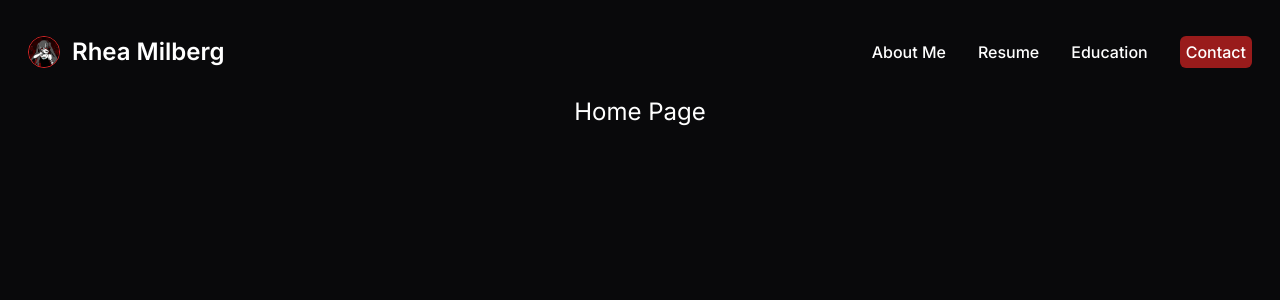
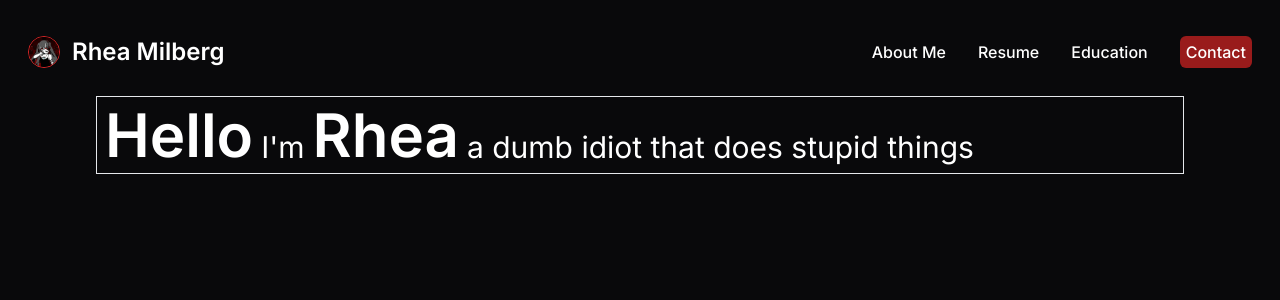
Before and after one commit to rh-35/nextjs, a Next.js app: page / in a window 1280 px wide. Shown: the top 300 px of the page. Built offline with nearby package versions, Linux system fonts and the light colour scheme.

Commit message:
fuck my life

```diff
--- a/app/page.tsx
+++ b/app/page.tsx
@@ -1,7 +1,12 @@
 export default function Home() {
   return (
-    <div className="flex justify-center">
-      <div className="text-center m-24 text-2xl">Home Page</div>
+    <div className="flex-col justify-center content-center">
+      <div className="text-center flex p-2 space-x-2 m-24 items-end border">
+        <div className="text-6xl font-semibold">Hello</div>
+        <div className="text-3xl">I'm</div>
+        <div className="text-6xl font-semibold">Rhea</div>
+        <div className="text-3xl">a dumb idiot that does stupid things</div>
+      </div>
     </div>
   );
 }
```
